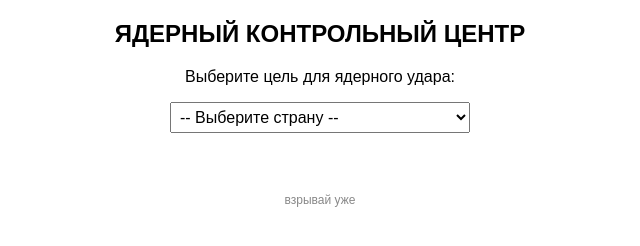
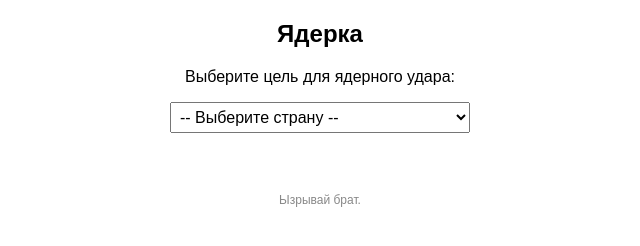
Before and after one commit to TimShadow1/nuke, a plain HTML site: page index.html in a window 1280 px wide. Shown: the whole page, without its empty margins (320-960 px from the left). Drawn offline with Linux system fonts and the light colour scheme.

Commit message:
Update index.html

```diff
--- a/index.html
+++ b/index.html
@@ -3,7 +3,7 @@
 <head>
     <meta charset="UTF-8">
     <meta name="viewport" content="width=device-width, initial-scale=1.0">
-    <title>ядерка</title>
+    <title>Ядерка</title>
     <style>
         body {
             font-family: Arial, sans-serif;
@@ -40,7 +40,7 @@
     </style>
 </head>
 <body>
-    <h1>ЯДЕРНЫЙ КОНТРОЛЬНЫЙ ЦЕНТР</h1>
+    <h1>Ядерка</h1>
     <p>Выберите цель для ядерного удара:</p>
 
     <select id="countrySelect">
@@ -246,7 +246,7 @@
     </div>
 
     <div class="footer">
-        <p>взрывай уже</p>
+        <p>Ызрывай брат.</p>
     </div>
 
     <script>
@@ -270,9 +270,8 @@
             alert("1");
             alert(`Ядерка отправлена в ${countryName} :)`);
 
-            // Сбрасываем выбор
-            country.selectedIndex = 0;
-            document.getElementById('launchButton').style.display = 'none';
+            // Перекидываем на картинку после последнего алерта
+            window.location.href = "https://avatars.mds.yandex.net/i?id=67b08f5bb58e0d32b027229b43946ca6006bd8de-16344332-images-thumbs&n=13";
         }
     </script>
 </body>
```
